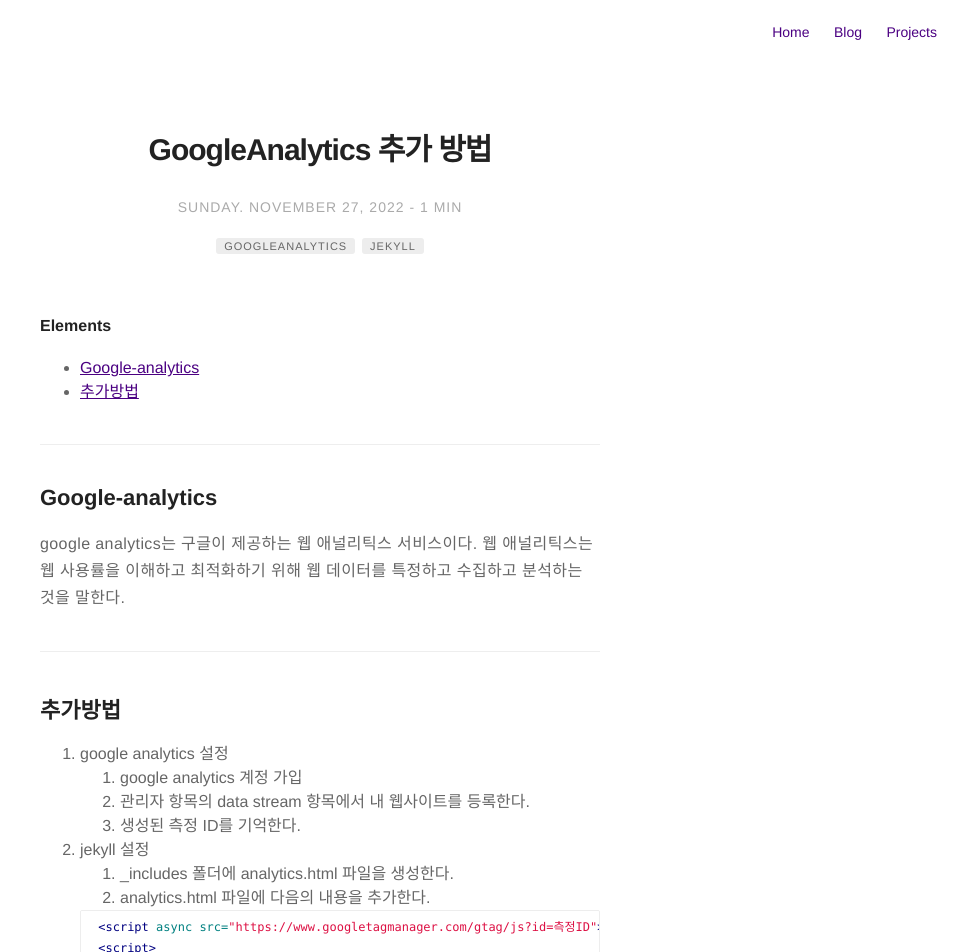
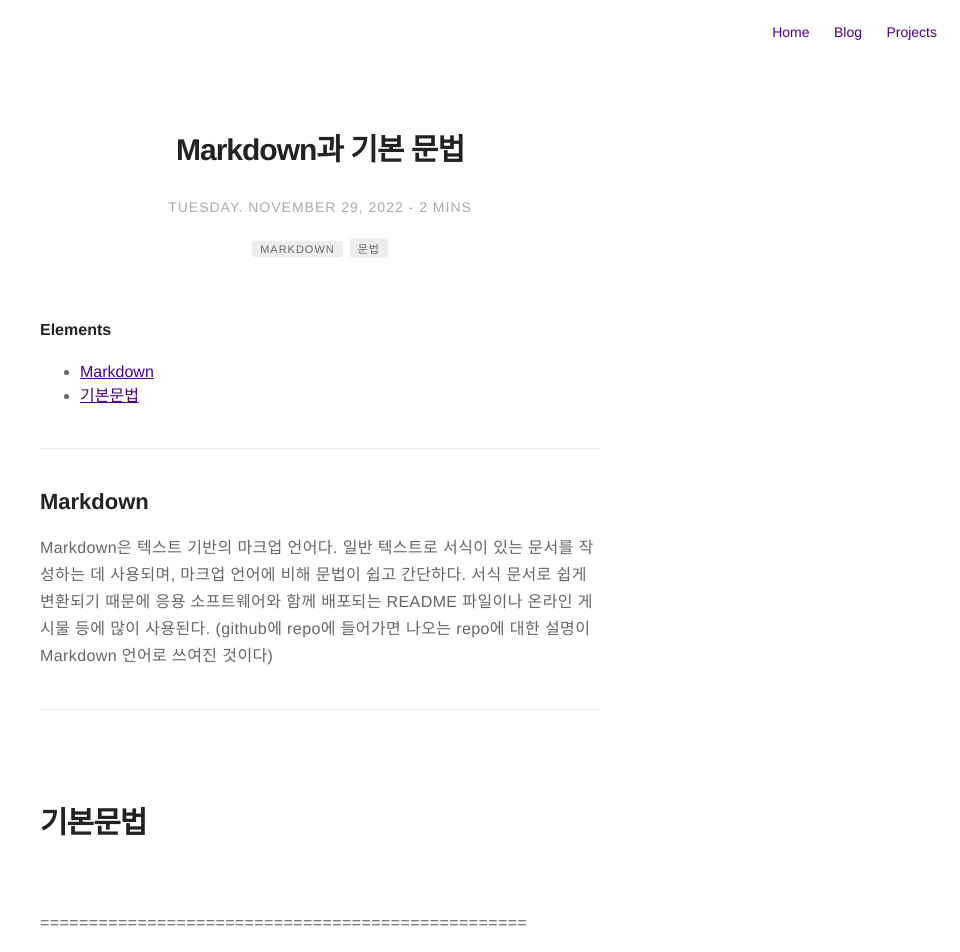
Before and after one commit to woonsango/woonsango.github.io, a Jekyll site: the page built from _posts/2022-11-29-markdown.md, in a window 1280 px wide and 1400 px high. Shown: the top 952 px of the window, without its empty margins (320-1280 px from the left). Built offline with Jekyll 4.4.1, drawn with Linux system fonts in a browser that asks for light colours; nearby versions of some CDN libraries; emoji names are drawn with the system emoji font; comment, search, counter and statistics services are not loaded; some of the changed text lies outside the part shown.

Commit message:
markdown post 작성

````diff
--- a/_posts/2022-11-29-markdown.md
+++ b/_posts/2022-11-29-markdown.md
@@ -1,41 +1,189 @@
 ---
-title: "GoogleAnalytics 추가 방법"
+title: "Markdown과 기본 문법"
 layout: post
-date: 2022-11-27 3:23
+date: 2022-11-29 19:33
 image: /assets/images/markdown.jpg
 headerImage: false
 tag:
-- googleanalytics
-- jekyll
+- markdown
+- 문법
 category: blog
 author: Choi Seon woo
 contents: true
 ---
 
 #### Elements
-- [Google-analytics](#google-analytics)
-- [추가방법](#추가방법)
+- [Markdown](#markdown)
+- [기본문법](#기본문법)
 
 ---
 
-## Google-analytics
+## Markdown
 
-google analytics는 구글이 제공하는 웹 애널리틱스 서비스이다.
-웹 애널리틱스는 웹 사용률을 이해하고 최적화하기 위해 웹 데이터를 특정하고 수집하고 분석하는 것을 말한다.
+Markdown은 텍스트 기반의 마크업 언어다. 일반 텍스트로 서식이 있는 문서를 작성하는 데 사용되며, 마크업 언어에 비해 문법이 쉽고 간단하다. 서식 문서로 쉽게 변환되기 때문에 응용 소프트웨어와 함께 배포되는 README 파일이나 온라인 게시물 등에 많이 사용된다. (github에 repo에 들어가면 나오는 repo에 대한 설명이 Markdown 언어로 쓰여진 것이다)
 
 ---
+<br>
 
-## 추가방법
-1. google analytics 설정
-    1. google analytics 계정 가입
-    2. 관리자 항목의 data stream 항목에서 내 웹사이트를 등록한다.
-    3. 생성된 측정 ID를 기억한다.
+# 기본문법
+<br>
 
-2. jekyll 설정
-    1. _includes 폴더에 analytics.html 파일을 생성한다.
-    2. analytics.html 파일에 다음의 내용을 추가한다.
+==================================================
+# 1. Header: 제목을 적을 때 주로 사용
 
-    ```html
+## '#'을 사용하여 적용
+## '#'의 갯수에 따라 크기가 달라진다.
+## ######이 최대
+<br>
+<br>
+
+# 제목1
+\# 제목1
+<br>
+
+## 제목2
+\#\# 제목2
+<br>
+
+### 제목3
+\#\#\# 제목3
+<br>
+
+
+#### 제목4
+\#\#\#\# 제목4
+<br>
+
+##### 제목5
+\#\#\#\#\# 제목5
+<br>
+
+###### 제목6
+\#\#\#\#\#\# 제목6
+
+==================================================
+
+# 2. 글씨 변경
+
+## Bold: 두꺼운 글씨를 나타낼 때 사용
+<br>
+
+### '**'나 '__'을 사용하여 적용
+### 두껍게 나타내고 싶은 글씨 양 옆에 '**'나 '__'를 사용
+<br>
+<br>
+
+사용법: \*\*bold text\*\*
+
+적용: **bold text**
+<br>
+사용법: \_\_bold text\_\_
+
+적용: __bold text__
+<br>
+<br>
+<br>
+
+========================
+
+## Italic: 이텔릭체를 나타낼 때 사용
+<br>
+
+### '*'나 '_'을 사용하여 적용
+### 이텔릭체를 적용하고 싶은 글씨 양 옆에 '*'나 '_'를 사용
+<br>
+<br>
+
+사용법: \*bold text\*
+
+적용: *bold text*
+<br>
+
+사용법: \_bold text\_
+
+적용: _bold text_
+<br>
+<br>
+<br>
+
+========================
+
+## Bold와 Italic 둘다 적용
+<br>
+
+### '***'나 '___'을 사용하여 적용
+### 이텔릭체를 적용하고 싶은 글씨 양 옆에 '***'나 '___'를 사용
+<br>
+<br>
+
+사용법: \*\*\*bold text\*\*\*
+
+적용: ***bold text***
+<br>
+
+사용법: \_\_\_bold text\_\_\_
+
+적용: ___bold text___
+<br>
+<br>
+<br>
+
+==================================================
+
+
+# 3. 목록
+
+## 순서가 없는 목록
+<br>
+
+### '*'나 '+'나 '-'을 사용하여 적용
+### 목록 앞에 '*'나 '+'나 '-'를 사용
+<br>
+<br>
+
+사용법
+<br>
+
+\- 목록1
+\- 목록2
+\- 목록3
+
+적용
+- 목록1
+- 목록2
+- 목록3
+
+========================
+
+## 순서가 있는 목록
+<br>
+
+### 숫자 뒤에 마침표를 추가하여 적용
+<br>
+<br>
+
+사용법
+<br>
+
+1\. 목록1
+2\. 목록2
+3\. 목록3
+
+적용
+1. 목록1
+2. 목록2
+3. 목록3
+
+==================================================
+
+# 5. 코드블럭: 코드를 적을 때 사용
+
+## ```을 이용하여 적용
+## 코드 양 옆에 ```를 사용
+
+적용
+
+```html
     <script async src="https://www.googletagmanager.com/gtag/js?id=측정ID"></script>
     <script>
     window.dataLayer = window.dataLayer || [];
@@ -45,15 +193,4 @@
     gtag('config', '{{ site.analytics-google }}');
     </script>
     ```
-
-    3. 측정ID라고 써져있는 곳에 자신의 측정ID를 입력한다.
-    4. default.html의 head 태그 안에 다음의 코드를 추가한다.
-
-    ```html
-    {% raw %} {% include analytics.html %} {% endraw %}
-    ```
-
-3. 확인
-    google analytics에 들어가 데이터가 수집되는지 확인한다.
-
-    ![스크린샷, 2022-11-29 19-34-44](https://user-images.githubusercontent.com/105338988/204507510-999f96f9-34b8-4ffc-bd96-2a4adcb574ed.png)
+다음과 같이 ``` 옆에 어떤 언어인지 써주면 언어에 따라 색상을 강조할 수 있다.
````
